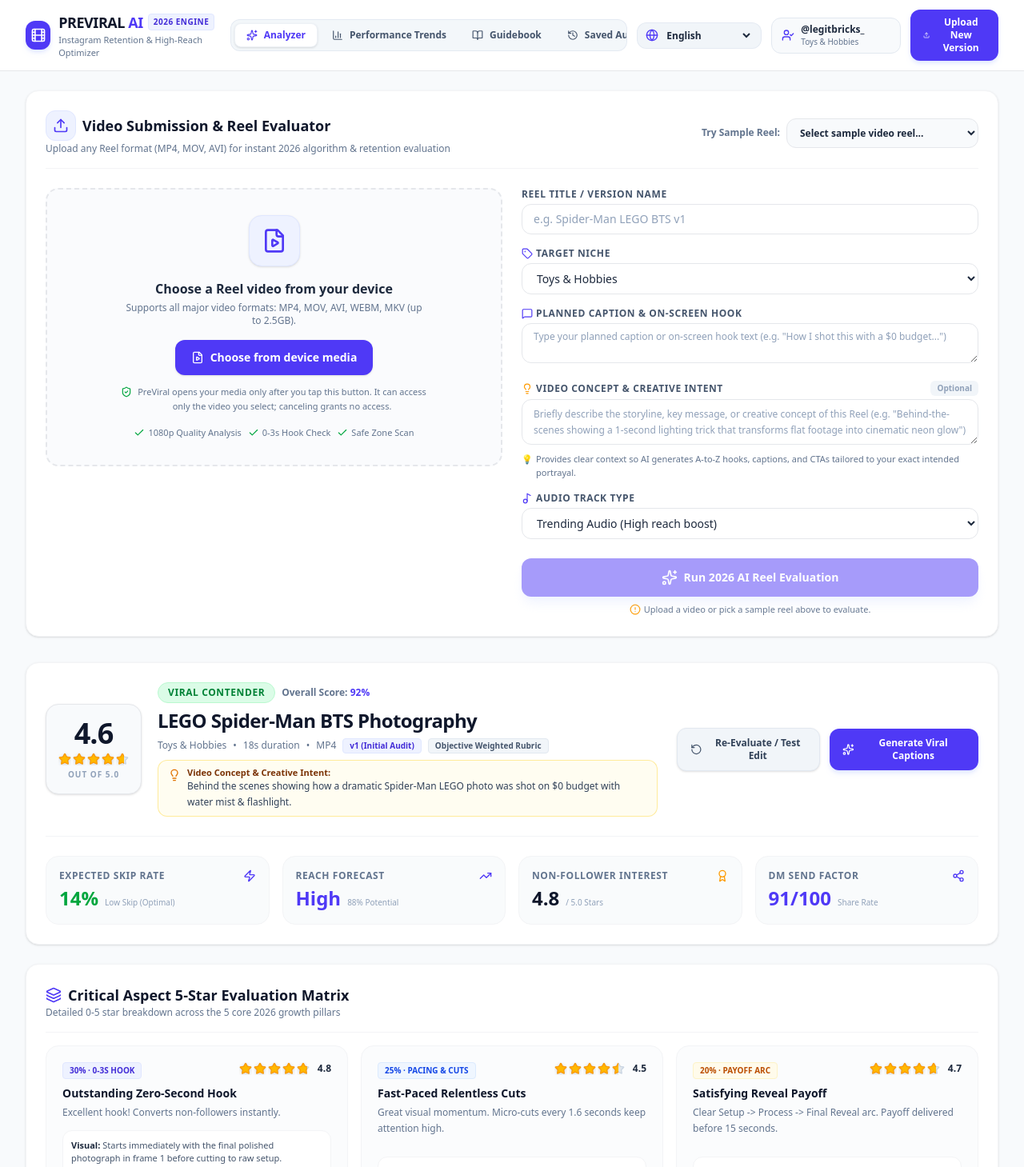
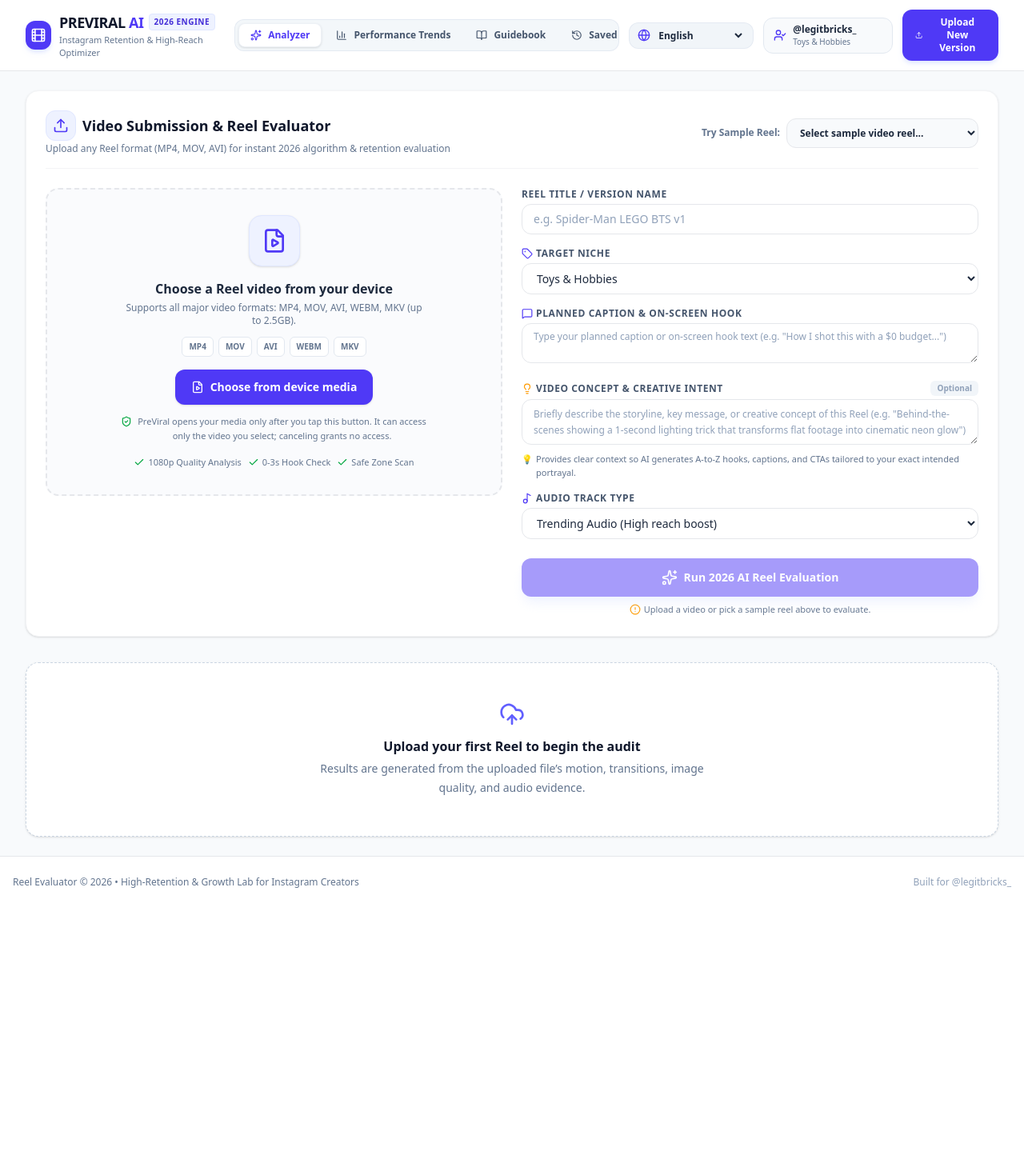
Before and after one commit to justinoh98/PreViral, a React (Vite) app: page / in a window 1280 px wide. Shown: the top 1459 px of the page at 80% size. After the commit the page ends 1135 px from the top, so only its background shows below. Built offline with nearby package versions, Linux system fonts and the light colour scheme.

Commit message:
Rebuild creator feedback loop and audit analytics

```diff
--- a/src/App.tsx
+++ b/src/App.tsx
@@ -4,57 +4,68 @@ import { VideoUploader } from './components/VideoUploader';
 import { EvaluationResults } from './components/EvaluationResults';
 import { AnalyticsDashboard } from './components/AnalyticsDashboard';
 import { GrowthPlaybook } from './components/GrowthPlaybook';
-import { getPresetReels } from './data/presets';
 import { ReelEvaluation } from './types';
 import { LanguageProvider, useLanguage } from './i18n';
-import { Sparkles, History, Upload, FileText, ArrowRight } from 'lucide-react';
+import { History, ArrowRight, UploadCloud } from 'lucide-react';
+
+const HISTORY_KEY = 'previral:audit-history:v1';
+const PROFILE_KEY = 'previral:creator-profile:v1';
+
+const loadHistory = (): ReelEvaluation[] => {
+  try {
+    const value = localStorage.getItem(HISTORY_KEY);
+    return value ? JSON.parse(value) : [];
+  } catch {
+    return [];
+  }
+};
+
+const normalizeProjectTitle = (title: string) => title
+  .replace(/\s+(?:v|version)\s*\d+.*$/i, '')
+  .replace(/\s*\((?:edited|edit|revision).*\)$/i, '')
+  .trim()
+  .toLowerCase();
 
 function AppContent() {
   const { t, language } = useLanguage();
   const [activeTab, setActiveTab] = useState<'eval' | 'analytics' | 'playbook' | 'history'>('eval');
-  const [creatorHandle, setCreatorHandle] = useState<string>('@legitbricks_');
-  const [creatorNiche, setCreatorNiche] = useState<string>('Toys & Hobbies');
-
-  const initialPresets = getPresetReels(language);
-
-  // Pre-seed with preset evaluation data for instant interactive testing
-  const [history, setHistory] = useState<ReelEvaluation[]>([
-    initialPresets[0].preComputedEvaluation,
-    initialPresets[1].preComputedEvaluation,
-    initialPresets[2].preComputedEvaluation,
-  ]);
-
-  const [currentEvaluation, setCurrentEvaluation] = useState<ReelEvaluation | null>(
-    initialPresets[0].preComputedEvaluation
-  );
+  const savedProfile = (() => {
+    try {
+      return JSON.parse(localStorage.getItem(PROFILE_KEY) || '{}');
+    } catch {
+      return {};
+    }
+  })();
+  const [creatorHandle, setCreatorHandle] = useState<string>(savedProfile.handle || '@legitbricks_');
+  const [creatorNiche] = useState<string>(savedProfile.niche || 'Toys & Hobbies');
+  const [history, setHistory] = useState<ReelEvaluation[]>(loadHistory);
+  const [currentEvaluation, setCurrentEvaluation] = useState<ReelEvaluation | null>(null);
   const [isEvaluating, setIsEvaluating] = useState<boolean>(false);
 
-  // Update preset data in history and currentEvaluation when language changes
   useEffect(() => {
-    const localizedPresets = getPresetReels(language);
-    setHistory((prev) =>
-      prev.map((item) => {
-        const match = localizedPresets.find((p) => p.preComputedEvaluation.id === item.id);
-        return match ? match.preComputedEvaluation : item;
-      })
-    );
+    localStorage.setItem(HISTORY_KEY, JSON.stringify(history.slice(0, 50)));
+  }, [history]);
 
-    setCurrentEvaluation((prev) => {
-      if (!prev) return null;
-      const match = localizedPresets.find((p) => p.preComputedEvaluation.id === prev.id);
-      return match ? match.preComputedEvaluation : prev;
-    });
-  }, [language]);
+  useEffect(() => {
+    localStorage.setItem(PROFILE_KEY, JSON.stringify({ handle: creatorHandle, niche: creatorNiche }));
+  }, [creatorHandle, creatorNiche]);
 
   const handleEvaluationComplete = (evaluation: ReelEvaluation) => {
-    setCurrentEvaluation(evaluation);
-    // Add to history if not already present
+    const family = normalizeProjectTitle(evaluation.title);
+    const earlierVersions = history.filter((item) => normalizeProjectTitle(item.title) === family);
+    const existing = history.find((item) => item.id === evaluation.id);
+    const versionedEvaluation: ReelEvaluation = existing ? evaluation : {
+      ...evaluation,
+      versionTag: evaluation.versionTag || `v${earlierVersions.length + 1}`,
+      parentReelId: evaluation.parentReelId || earlierVersions[0]?.id,
+    };
+    setCurrentEvaluation(versionedEvaluation);
     setHistory((prev) => {
-      const exists = prev.find((item) => item.id === evaluation.id);
+      const exists = prev.find((item) => item.id === versionedEvaluation.id);
       if (exists) {
-        return prev.map((item) => (item.id === evaluation.id ? evaluation : item));
+        return prev.map((item) => (item.id === versionedEvaluation.id ? versionedEvaluation : item));
       }
-      return [evaluation, ...prev];
+      return [versionedEvaluation, ...prev].slice(0, 50);
     });
     setActiveTab('eval');
   };
@@ -77,10 +88,7 @@ function AppContent() {
 
       {/* Main Content Area */}
       <main className="flex-1 max-w-7xl w-full mx-auto px-4 sm:px-6 lg:px-8 py-6 space-y-8">
-        {/* VIEW 1: Evaluation Lab */}
-        {activeTab === 'eval' && (
-          <div className="space-y-8">
-            {/* Always-open Video Submission Function */}
+        {/* Persistent creator loop: submission remains available in every view. */}
         <VideoUploader
           onEvaluationComplete={handleEvaluationComplete}
           onVideoIdentityChange={() => setCurrentEvaluation(null)}
@@ -90,6 +98,9 @@ function AppContent() {
           defaultNiche={creatorNiche}
         />
 
+        {/* VIEW 1: Evaluation Lab */}
+        {activeTab === 'eval' && (
+          <div className="space-y-8">
             {/* Evaluation Results Dashboard */}
             {currentEvaluation && (
               <EvaluationResults
@@ -98,6 +109,17 @@ function AppContent() {
                   window.scrollTo({ top: 0, behavior: 'smooth' });
                 }}
               />
+            )}
+            {!currentEvaluation && (
+              <div className="rounded-2xl border border-dashed border-slate-300 bg-white px-6 py-12 text-center shadow-sm">
+                <UploadCloud className="mx-auto h-8 w-8 text-indigo-500" />
+                <h2 className="mt-3 text-base font-bold text-slate-900">
+                  {language === 'ko' ? '첫 릴스를 업로드해 진단을 시작하세요' : 'Upload your first Reel to begin the audit'}
+                </h2>
+                <p className="mx-auto mt-1 max-w-lg text-sm leading-6 text-slate-500">
+                  {language === 'ko' ? '결과는 실제 업로드 영상의 움직임, 전환, 화질, 오디오 신호를 기준으로 생성됩니다.' : 'Results are generated from the uploaded file’s motion, transitions, image quality, and audio evidence.'}
+                </p>
+              </div>
             )}
           </div>
         )}
--- a/src/components/EvaluationResults.tsx
+++ b/src/components/EvaluationResults.tsx
@@ -204,6 +204,9 @@ export const EvaluationResults: React.FC<EvaluationResultsProps> = ({
                 <span className="px-2 py-0.5 bg-slate-100 text-slate-600 rounded text-[10px] font-semibold border border-slate-200">
                   {language === 'ko' ? '가중치 루브릭 적용' : 'Objective Weighted Rubric'}
                 </span>
+              </p>
+              <p className="text-[11px] font-semibold text-slate-400">
+                {language === 'ko' ? '평가 척도: 0점 최악 · 5점 탁월하고 완성도 높음' : 'Rating scale: 0 = horrible · 5 = outstanding and polished'}
               </p>
 
               {evaluation.videoConcept && (
--- a/src/components/VideoUploader.tsx
+++ b/src/components/VideoUploader.tsx
@@ -16,6 +16,11 @@ interface VideoUploaderProps {
 }
 
 const EVALUATION_CACHE_VERSION = 12;
+const SUPPORTED_VIDEO_EXTENSIONS = new Set(['mp4', 'mov', 'avi', 'webm', 'mkv', 'm4v']);
+
+const getVideoExtension = (file: File) => file.name.split('.').pop()?.toLowerCase() || '';
+const isSupportedVideoFile = (file: File) =>
+  file.type.startsWith('video/') || SUPPORTED_VIDEO_EXTENSIONS.has(getVideoExtension(file));
 
 interface TimestampedFrameSnapshot {
   timeSec: number;
@@ -51,6 +56,7 @@ export const VideoUploader: React.FC<VideoUploaderProps> = ({
   const [videoConcept, setVideoConcept] = useState<string>('');
   const [audioType, setAudioType] = useState<string>('Trending Audio (Upbeat synth loop)');
   const [selectedPreset, setSelectedPreset] = useState<PresetReel | null>(null);
+  const [videoError, setVideoError] = useState<string>('');
 
   // Sync selected preset when language changes
   useEffect(() => {
@@ -174,14 +180,24 @@ export const VideoUploader: React.FC<VideoUploaderProps> = ({
   const handleDrop = (e: React.DragEvent) => {
     e.preventDefault();
     const file = e.dataTransfer.files?.[0];
-    if (file && file.type.startsWith('video/')) {
+    if (file && isSupportedVideoFile(file)) {
       processSelectedFile(file);
+    } else if (file) {
+      setVideoError(language === 'ko'
+        ? '지원되는 동영상 파일(MP4, MOV, AVI, WebM, MKV)을 선택해 주세요.'
+        : 'Choose a supported video file: MP4, MOV, AVI, WebM, or MKV.');
     }
   };
 
   const MAX_FILE_SIZE_BYTES = 2.5 * 1024 * 1024 * 1024; // 2.5GB
 
   const processSelectedFile = async (file: File) => {
+    if (!isSupportedVideoFile(file)) {
+      setVideoError(language === 'ko'
+        ? '지원되는 동영상 파일(MP4, MOV, AVI, WebM, MKV)을 선택해 주세요.'
+        : 'Choose a supported video file: MP4, MOV, AVI, WebM, or MKV.');
+      return;
+    }
     if (file.size > MAX_FILE_SIZE_BYTES) {
       alert(
         language === 'ko'
@@ -191,6 +207,7 @@ export const VideoUploader: React.FC<VideoUploaderProps> = ({
       return;
     }
     const selectionId = ++fileSelectionRef.current;
+    setVideoError('');
     onVideoIdentityChange();
     setSelectedPreset(null);
     setVideoTitle('');
@@ -224,6 +241,7 @@ export const VideoUploader: React.FC<VideoUploaderProps> = ({
 
   // Handle Preset Reel Selection
   const handleSelectPreset = (preset: PresetReel) => {
+    setVideoError('');
     setSelectedPreset(preset);
     setVideoFile(null);
     setVideoContentHash(`preset:${preset.id}`);
@@ -241,9 +259,16 @@ export const VideoUploader: React.FC<VideoUploaderProps> = ({
   // Video metadata loaded
   const handleLoadedMetadata = () => {
     if (videoRef.current) {
+      setVideoError('');
       const dur = Math.round(videoRef.current.duration || 15);
       setDuration(dur);
     }
+  };
+
+  const handleVideoDecodeError = () => {
+    setVideoError(language === 'ko'
+      ? '이 브라우저가 영상 코덱을 재생하지 못했습니다. MP4(H.264/AAC)로 변환하면 가장 안정적으로 분석할 수 있습니다.'
+      : 'This browser cannot decode the video codec. Convert it to MP4 (H.264/AAC) for the most reliable analysis.');
   };
 
   const togglePlay = () => {
@@ -710,7 +735,7 @@ export const VideoUploader: React.FC<VideoUploaderProps> = ({
               <input
                 ref={fileInputRef}
                 type="file"
-                accept="video/*"
+                accept=".mp4,.mov,.avi,.webm,.mkv,.m4v,video/*"
                 onChange={handleFileChange}
                 className="hidden"
                 aria-label={t('browseMedia')}
@@ -720,6 +745,13 @@ export const VideoUploader: React.FC<VideoUploaderProps> = ({
               </div>
               <h3 className="font-bold text-slate-800 text-base">{t('dragDropTitle')}</h3>
               <p className="text-xs text-slate-500 mt-1 max-w-sm">{t('dragDropSub')}</p>
+              <div className="mt-3 flex flex-wrap justify-center gap-1.5">
+                {['MP4', 'MOV', 'AVI', 'WEBM', 'MKV'].map((format) => (
+                  <span key={format} className="rounded-md border border-slate-200 bg-white px-2 py-1 text-[10px] font-bold text-slate-500">
+                    {format}
+                  </span>
+                ))}
+              </div>
               <button
                 type="button"
                 onClick={openMediaPicker}
@@ -746,6 +778,7 @@ export const VideoUploader: React.FC<VideoUploaderProps> = ({
                   ref={videoRef}
                   src={videoUrl}
                   onLoadedMetadata={handleLoadedMetadata}
+                  onError={handleVideoDecodeError}
                   onEnded={() => setIsPlaying(false)}
                   className="w-full max-h-[380px] object-contain mx-auto"
                   playsInline
@@ -790,6 +823,7 @@ export const VideoUploader: React.FC<VideoUploaderProps> = ({
                     setVideoFile(null);
                     setVideoContentHash('');
                     setVideoTitle('');
+                    setVideoError('');
                     onVideoIdentityChange();
                     setSelectedPreset(null);
                     setVideoConcept('');
@@ -930,11 +964,18 @@ export const VideoUploader: React.FC<VideoUploaderProps> = ({
             </div>
           </div>
 
+          {videoError && (
+            <div role="alert" className="flex items-start gap-2 rounded-xl border border-red-200 bg-red-50 p-3 text-xs font-semibold leading-relaxed text-red-700">
+              <AlertCircle className="mt-0.5 h-4 w-4 shrink-0" />
+              <span>{videoError}</span>
+            </div>
+          )}
+
           {/* Evaluate Button */}
           <div className="pt-2">
             <button
               onClick={handleEvaluate}
-              disabled={isEvaluating || isFingerprinting || (!videoUrl && !selectedPreset) || (!selectedPreset && !videoContentHash)}
+              disabled={Boolean(videoError) || isEvaluating || isFingerprinting || (!videoUrl && !selectedPreset) || (!selectedPreset && !videoContentHash)}
               className="w-full bg-indigo-600 hover:bg-indigo-700 disabled:opacity-50 text-white font-semibold text-sm py-3.5 px-6 rounded-xl shadow-lg shadow-indigo-100 transition-all flex items-center justify-center gap-2 hover:scale-[1.01] active:scale-[0.99]"
             >
               {isFingerprinting ? (
--- a/src/localFallback.ts
+++ b/src/localFallback.ts
@@ -49,21 +49,21 @@ export function createLocalEvaluation(input: AuditInput): ReelEvaluation {
   if (audio) hook += (audio.openingEnergyScore / 100 - .35) * .7;
   if (audio && audio.initialSilenceDurationSec > .3) hook -= Math.min(1.4, audio.initialSilenceDurationSec * .9);
   if ((m?.earlyMotionScore ?? 0) < 18) hook = Math.min(hook, 2.8);
-  hook = r2(clamp(hook, .5, 5));
+  hook = r2(clamp(hook, 0, 5));
   const durationPenalty = duration <= 15 ? 0 : duration <= 30 ? .12 : .35;
   let pacing = 1.05 + f(m?.changeFrequencyScore) * 1.65 + f(m?.motionScore, 40) * .7 + f(m?.sceneCutScore) * .55 - f(m?.staticFrameRatio, 50) * .45 - durationPenalty;
   if ((m?.changeFrequencyScore ?? 0) < 22) pacing = Math.min(pacing, 2.9);
-  pacing = r2(clamp(pacing, .5, 5));
+  pacing = r2(clamp(pacing, 0, 5));
   let narrative = 1.15 + f(m?.payoffChangeScore) * 2.15 + f(m?.changeFrequencyScore) * .55;
   if ((m?.payoffChangeScore ?? 0) < 18) narrative = Math.min(narrative, 2.9);
-  narrative = r2(clamp(narrative, .5, 5));
-  const loop = r2(clamp(.85 + f(m?.loopSimilarityScore, 30) * (audio ? 2.25 : 3.05) + (audio ? audio.loopEnergySimilarityScore / 100 * .8 : 0), .5, 4.1));
+  narrative = r2(clamp(narrative, 0, 5));
+  const loop = r2(clamp(.85 + f(m?.loopSimilarityScore, 30) * (audio ? 2.25 : 3.05) + (audio ? audio.loopEnergySimilarityScore / 100 * .8 : 0), 0, 4.1));
   const resolution = m ? (m.width >= 1080 && m.height >= 1080 ? 1.55 : m.width >= 720 ? .9 : .25) : .45;
   let technical = 1.05 + resolution + (m && m.height > m.width ? .75 : .15) + f(m?.sharpnessScore, 40) * .65 + f(m?.colorfulnessScore, 40) * .2 + f(m?.exposureStabilityScore, 40) * .3 - f(m?.blackFrameRatio, 0) * .7;
   if (!m || m.width < 720) technical = Math.min(technical, 3);
-  technical = r2(clamp(technical, .5, 5));
+  technical = r2(clamp(technical, 0, 5));
   const penalty = [hook, pacing, narrative].filter((score) => score < 1.8).length * .08;
-  const stars = r2(clamp(hook * .3 + pacing * .25 + narrative * .2 + loop * .15 + technical * .1 - penalty, .5, 5));
+  const stars = r2(clamp(hook * .3 + pacing * .25 + narrative * .2 + loop * .15 + technical * .1 - penalty, 0, 5));
   const verdict = stars >= 4.2 ? 'Viral Contender' : stars >= 3.5 ? 'Strong Growth' : stars >= 2.8 ? 'Moderate Retention' : 'High Skip Risk';
   const expectedSkipRatePercent = stars >= 4.2
     ? clamp(Math.round(28 - stars * 3), 5, 14)
```
Also changed, not shown: src/components/AnalyticsDashboard.tsx (+30 -7 lines). Lines whose indentation alone changed are shown as unchanged.
